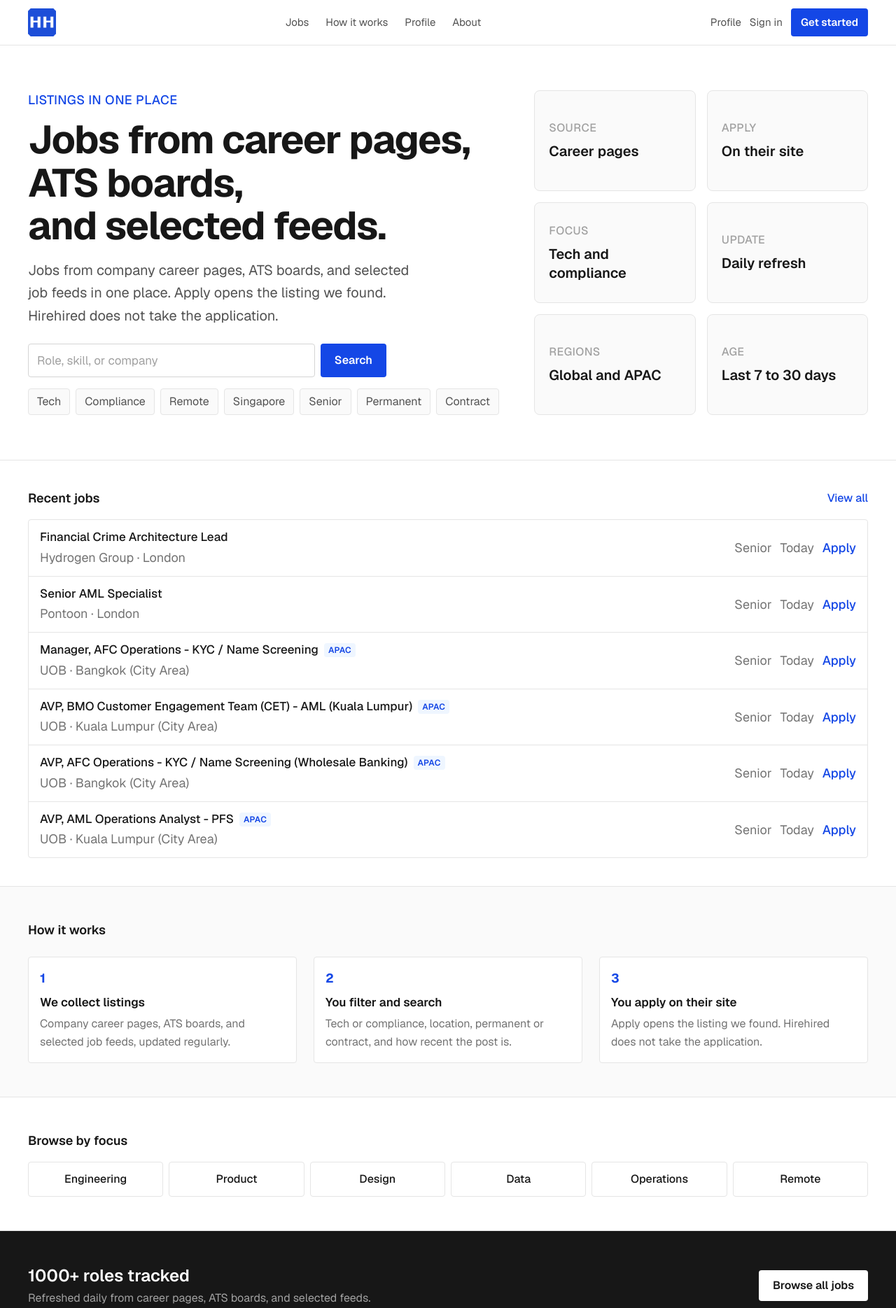
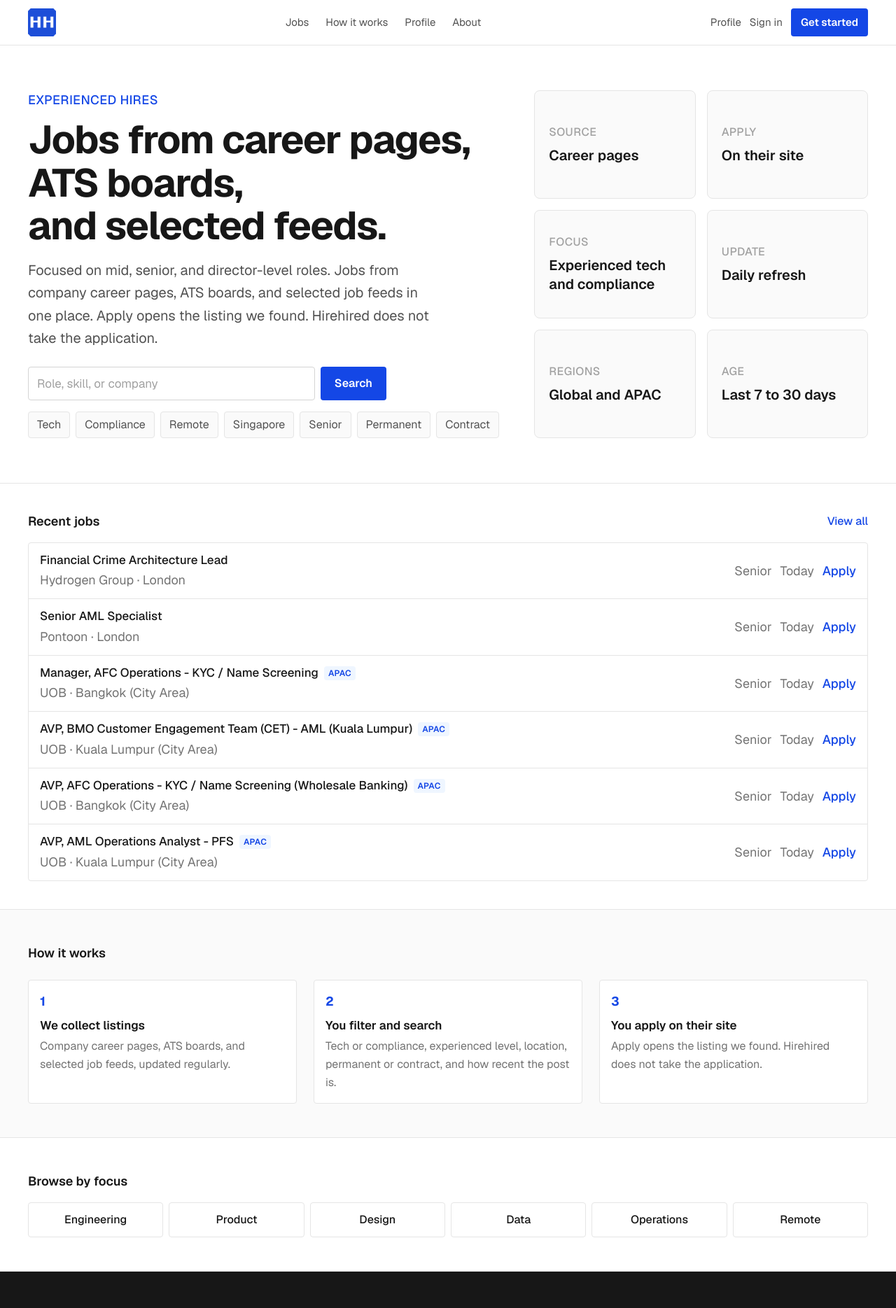
Before and after one commit to ohkariku-boop/Hirehired, a Next.js app: page / in a window 1280 px wide. Shown: the top 1869 px of the page at 70% size. Built offline with nearby package versions, Linux system fonts and the light colour scheme; no server answers.

Commit message:
Copy: call out mid, senior, and director experienced hires

```diff
--- a/src/app/about/page.tsx
+++ b/src/app/about/page.tsx
@@ -30,8 +30,8 @@ export default function AboutPage() {
           <div className="rounded-xl border border-neutral-200 p-5">
             <h2 className="text-lg font-semibold">For candidates</h2>
             <p className="mt-2 text-base leading-relaxed text-neutral-600">
-              Search tech and compliance roles, filter by age and location, then
-              open the employer listing to apply.
+              Search mid, senior, and director-level tech and compliance roles,
+              filter by age and location, then open the listing to apply.
             </p>
           </div>
           <div className="rounded-xl border border-neutral-200 p-5">
--- a/src/app/layout.tsx
+++ b/src/app/layout.tsx
@@ -18,7 +18,7 @@ const BASE = process.env.NEXT_PUBLIC_BASE_PATH || "";
 export const metadata: Metadata = {
   title: "Hirehired - Jobs from career pages, ATS, and selected feeds",
   description:
-    "Jobs from company career pages, ATS boards, and selected job feeds in one place. Apply opens the listing we found. Hirehired does not take the application.",
+    "Mid, senior, and director-level roles from company career pages, ATS boards, and selected job feeds. Apply opens the listing we found. Hirehired does not take the application.",
   metadataBase: new URL(
     process.env.NEXT_PUBLIC_SITE_URL ||
       (process.env.NODE_ENV === "production"
--- a/src/app/page.tsx
+++ b/src/app/page.tsx
@@ -32,7 +32,7 @@ export default function Home() {
             <div className="grid lg:grid-cols-12 gap-8 lg:gap-10 items-stretch">
               <div className="lg:col-span-7 flex flex-col justify-center">
                 <p className="text-base sm:text-lg font-medium text-blue-700 mb-3 tracking-wide uppercase">
-                  Listings in one place
+                  Experienced hires
                 </p>
                 <h1 className="text-[2.35rem] sm:text-[3.25rem] lg:text-[3.5rem] font-bold tracking-tight leading-[1.1]">
                   Jobs from career pages, ATS boards,
@@ -40,9 +40,9 @@ export default function Home() {
                   and selected feeds.
                 </h1>
                 <p className="mt-4 text-lg sm:text-xl text-neutral-600 leading-relaxed max-w-xl">
-                  Jobs from company career pages, ATS boards, and selected job feeds
-                  in one place. Apply opens the listing we found. Hirehired does not
-                  take the application.
+                  Focused on mid, senior, and director-level roles. Jobs from company
+                  career pages, ATS boards, and selected job feeds in one place. Apply
+                  opens the listing we found. Hirehired does not take the application.
                 </p>
 
                 <form action={withBase("/jobs/")} className="mt-6 flex gap-2 max-w-lg">
@@ -85,7 +85,7 @@ export default function Home() {
                 {[
                   { k: "Source", v: "Career pages" },
                   { k: "Apply", v: "On their site" },
-                  { k: "Focus", v: "Tech and compliance" },
+                  { k: "Focus", v: "Experienced tech and compliance" },
                   { k: "Update", v: "Daily refresh" },
                   { k: "Regions", v: "Global and APAC" },
                   { k: "Age", v: "Last 7 to 30 days" },
@@ -167,7 +167,7 @@ export default function Home() {
                 {
                   n: "2",
                   t: "You filter and search",
-                  d: "Tech or compliance, location, permanent or contract, and how recent the post is.",
+                  d: "Tech or compliance, experienced level, location, permanent or contract, and how recent the post is.",
                 },
                 {
                   n: "3",
--- a/src/components/Footer.tsx
+++ b/src/components/Footer.tsx
@@ -18,7 +18,7 @@ export function Footer() {
               />
             </Link>
             <p className="text-neutral-500 leading-relaxed max-w-[240px] text-base">
-              Jobs from career pages, ATS boards, and selected job feeds.
+              Experienced hires from career pages, ATS boards, and selected job feeds.
             </p>
           </div>
           <div>
```
